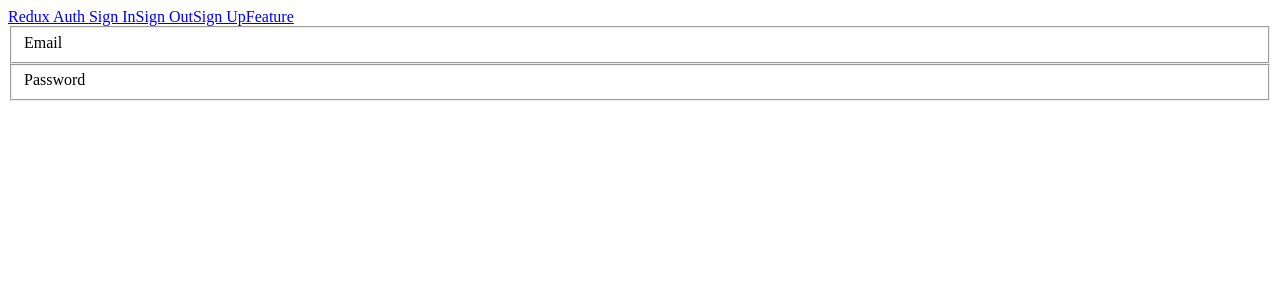
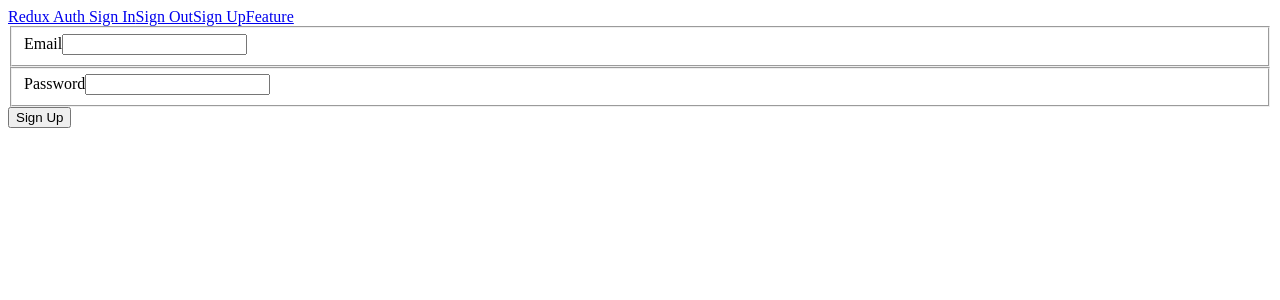
Before and after one commit to solprofi/reactAuth, a React (Create React App) app in the folder client/: page /signUp in a window 1280 px wide. Shown: the top 300 px of the page. Built offline with nearby package versions, Linux system fonts and the light colour scheme.

Commit message:
added sigh up component

```diff
--- a/client/src/components/auth/SignUp.js
+++ b/client/src/components/auth/SignUp.js
@@ -1,16 +1,38 @@
 import React, { Component } from 'react';
+import { reduxForm, Field } from 'redux-form';
 
-export default class SignUp extends Component {
+class SignUp extends Component {
+  onSubmit = formProps => {
+    console.log(formProps);
+  }
+
   render() {
+    const { handleSubmit } = this.props;
+
     return (
-      <form>
+      <form onSubmit={handleSubmit(this.onSubmit)}>
         <fieldset>
           <label htmlFor="email">Email</label>
+          <Field
+            name='email'
+            type='text'
+            component='input'
+            autoComplete='none'
+          />
         </fieldset>
         <fieldset>
           <label htmlFor="password">Password</label>
+          <Field
+            name='password'
+            type='password'
+            component='input'
+            autoComplete='none'
+          />
         </fieldset>
+        <button type='submit'>Sign Up</button>
       </form>
     );
   }
 }
+
+export default reduxForm({ form: 'signUp' })(SignUp);
--- a/client/src/reducers/index.js
+++ b/client/src/reducers/index.js
@@ -1,7 +1,9 @@
 import { combineReducers } from 'redux';
+import { reducer as form } from 'redux-form';
 
 import auth from './auth';
 
 export default combineReducers({
   auth,
+  form
 });
```
